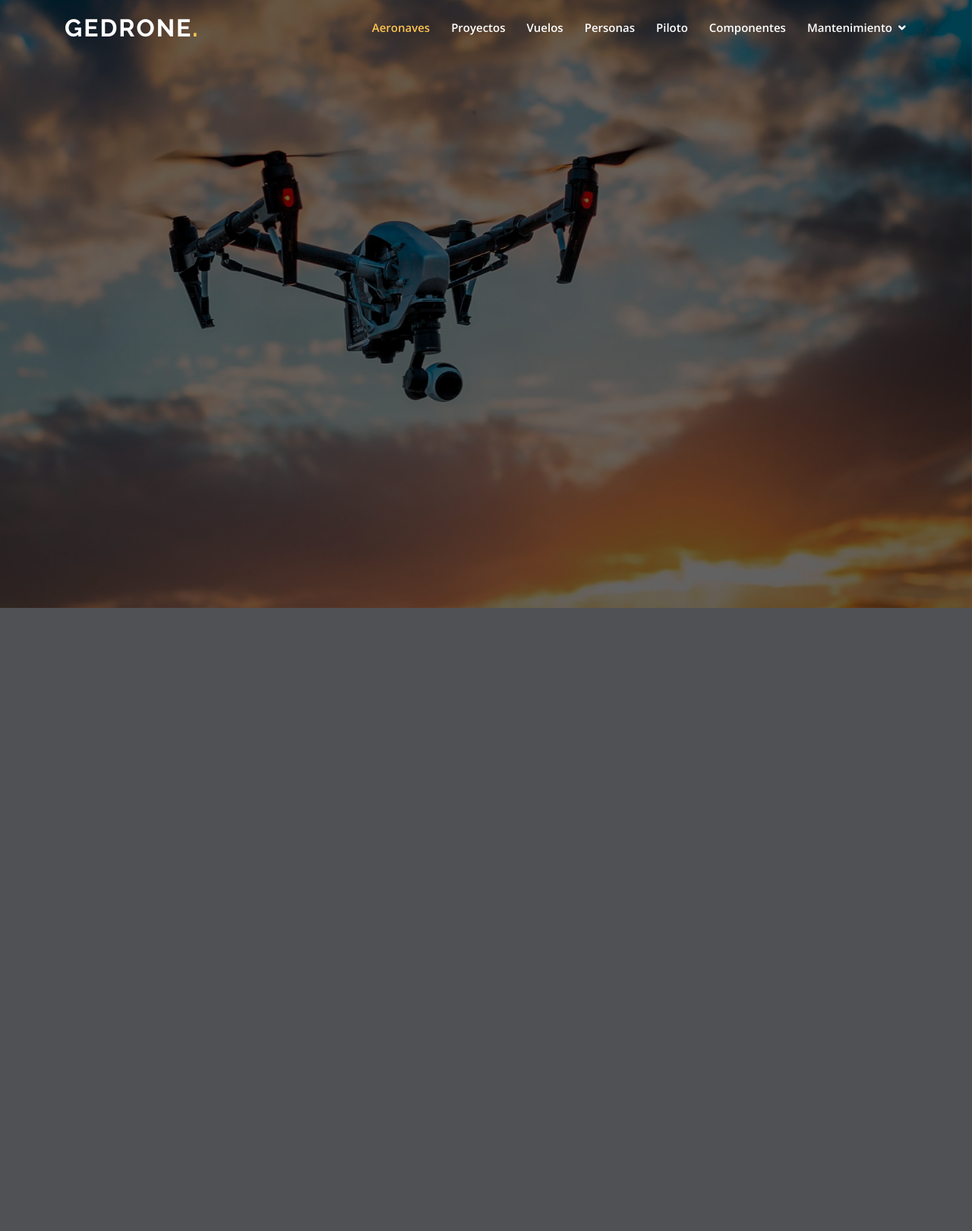
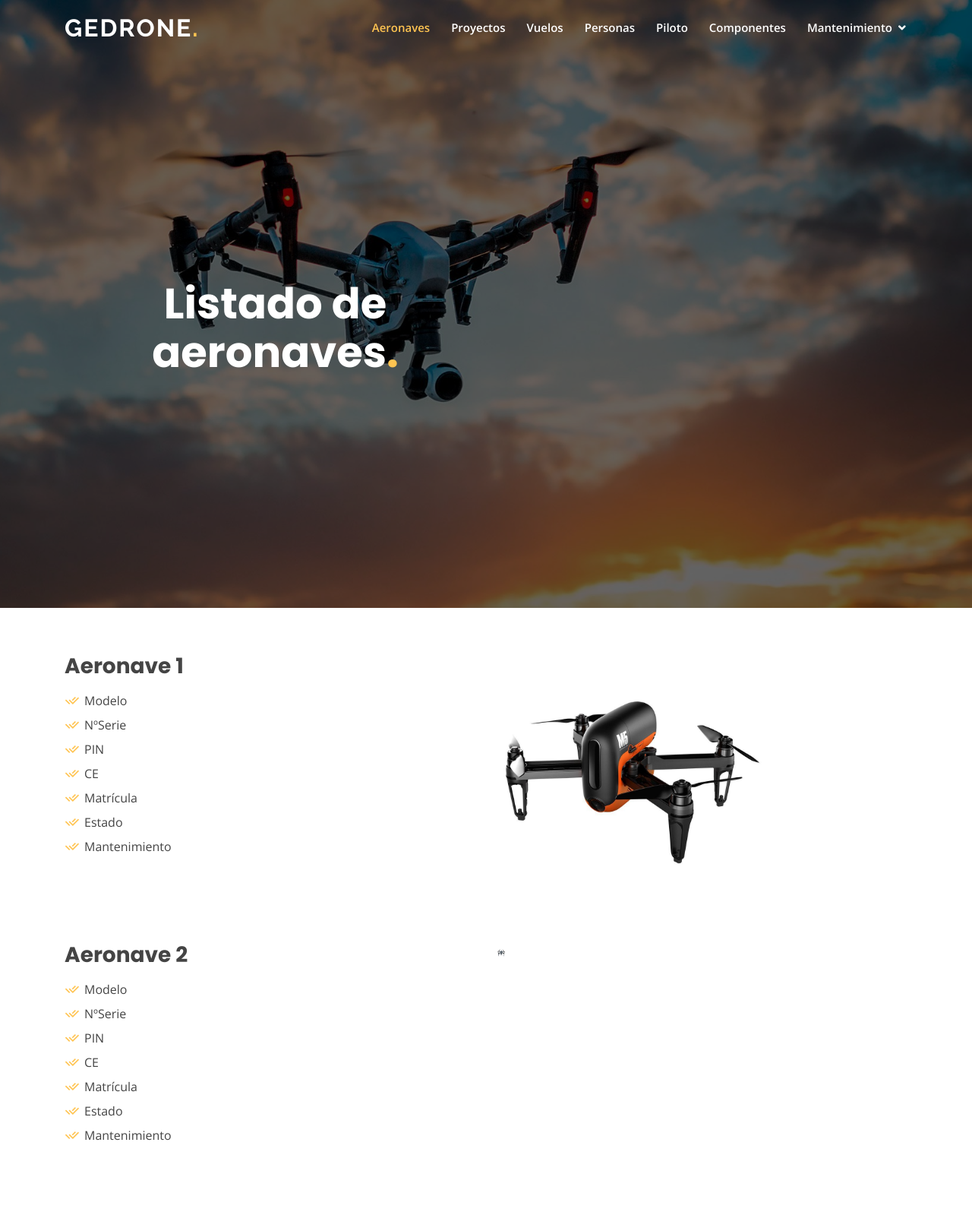
Before and after one commit to illianechesa/gedrone, a PHP site: page /aeronaves.html in a window 1280 px wide. Shown: the whole page at 76% size. Before the commit the page ends 800 px from the top, so only its background shows below. Run offline with PHP 8.4, Linux system fonts and the light colour scheme.

Commit message:
First brief design list of drones
Signed-off-by: Illia Nechesa <nechesaillia@gmail.com>

```diff
--- a/aeronaves.html
+++ b/aeronaves.html
@@ -66,11 +66,62 @@
     <!-- ======= Hero Section ======= -->
     <section id="hero" class="d-flex align-items-center justify-content-center">
         <div class="container" data-aos="fade-up">
-
-        </div>
+            <div class="col-xl-6 col-lg-8">
+                <h1>Listado de aeronaves<span>.</span></h1>
+                <h2></h2>
+            </div>
     </section><!-- End Hero -->
 
     <main id="main">
+        <!-- ======= About Section ======= -->
+        <section id="about" class="about">
+            <div class="container" data-aos="fade-up">
+
+                <div class="row" style="margin-bottom: 30px;">
+                    <div class="col-lg-6 order-1 order-lg-2" data-aos="fade-left" data-aos-delay="100">
+                        <img style="max-width:350px; max-height: 350px;" src="assets/img/drone_m5.jpg" class="img-fluid"
+                            alt="">
+                    </div>
+                    <div class="col-lg-6 pt-4 pt-lg-0 order-2 order-lg-1 content" data-aos="fade-right"
+                        data-aos-delay="100">
+                        <h3>Aeronave 1</h3>
+                        <p></p>
+                        <ul>
+                            <li><i class="ri-check-double-line"></i>Modelo</li>
+                            <li><i class="ri-check-double-line"></i>NºSerie</li>
+                            <li><i class="ri-check-double-line"></i>PIN</li>
+                            <li><i class="ri-check-double-line"></i>CE</li>
+                            <li><i class="ri-check-double-line"></i>Matrícula</li>
+                            <li><i class="ri-check-double-line"></i>Estado</li>
+                            <li><i class="ri-check-double-line"></i>Mantenimiento</li>
+                        </ul>
+
+                    </div>
+                </div>
+                <div class="row" style="margin-bottom: 30px;">
+                    <div class="col-lg-6 order-1 order-lg-2" data-aos="fade-left" data-aos-delay="100">
+                        <img style="max-width:350px; max-height: 350px;" id="list_drone"
+                            src="assets/img/drone_mavicpro.jpg" class="img-fluid" alt="">
+                    </div>
+                    <div class="col-lg-6 pt-4 pt-lg-0 order-2 order-lg-1 content" data-aos="fade-right"
+                        data-aos-delay="100">
+                        <h3>Aeronave 2</h3>
+                        <p></p>
+                        <ul>
+                            <li><i class="ri-check-double-line"></i>Modelo</li>
+                            <li><i class="ri-check-double-line"></i>NºSerie</li>
+                            <li><i class="ri-check-double-line"></i>PIN</li>
+                            <li><i class="ri-check-double-line"></i>CE</li>
+                            <li><i class="ri-check-double-line"></i>Matrícula</li>
+                            <li><i class="ri-check-double-line"></i>Estado</li>
+                            <li><i class="ri-check-double-line"></i>Mantenimiento</li>
+                        </ul>
+
+                    </div>
+                </div>
+
+            </div>
+        </section><!-- End About Section -->
     </main>
 
     <!-- Vendor JS Files -->
--- a/assets/css/style.css
+++ b/assets/css/style.css
@@ -1569,3 +1569,8 @@ section {
   font-size: 13px;
   color: #fff;
 }
+
+#list_drone{
+  height: 10px;
+  width: 10px;
+}
```
Also changed, not shown: assets/img/drone_m5.jpg (added), assets/img/drone_mavicpro.jpg (added).
